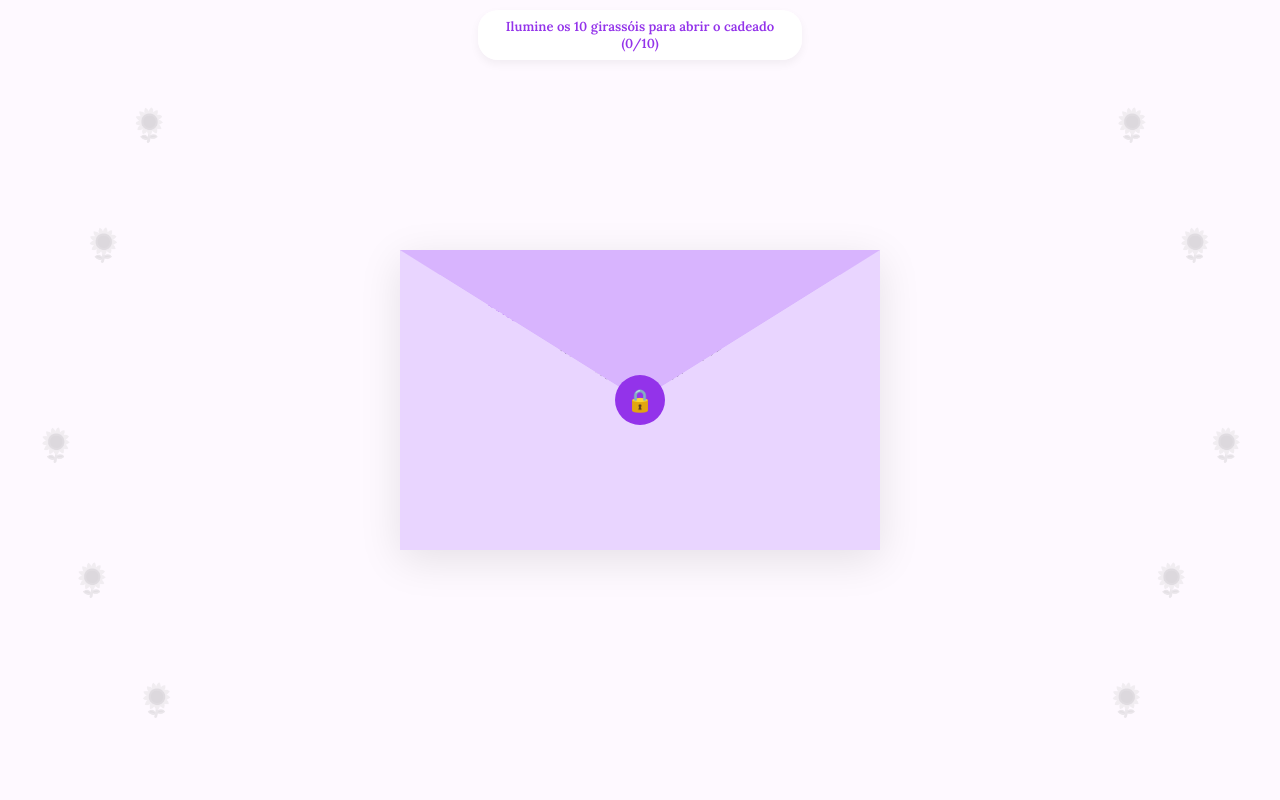
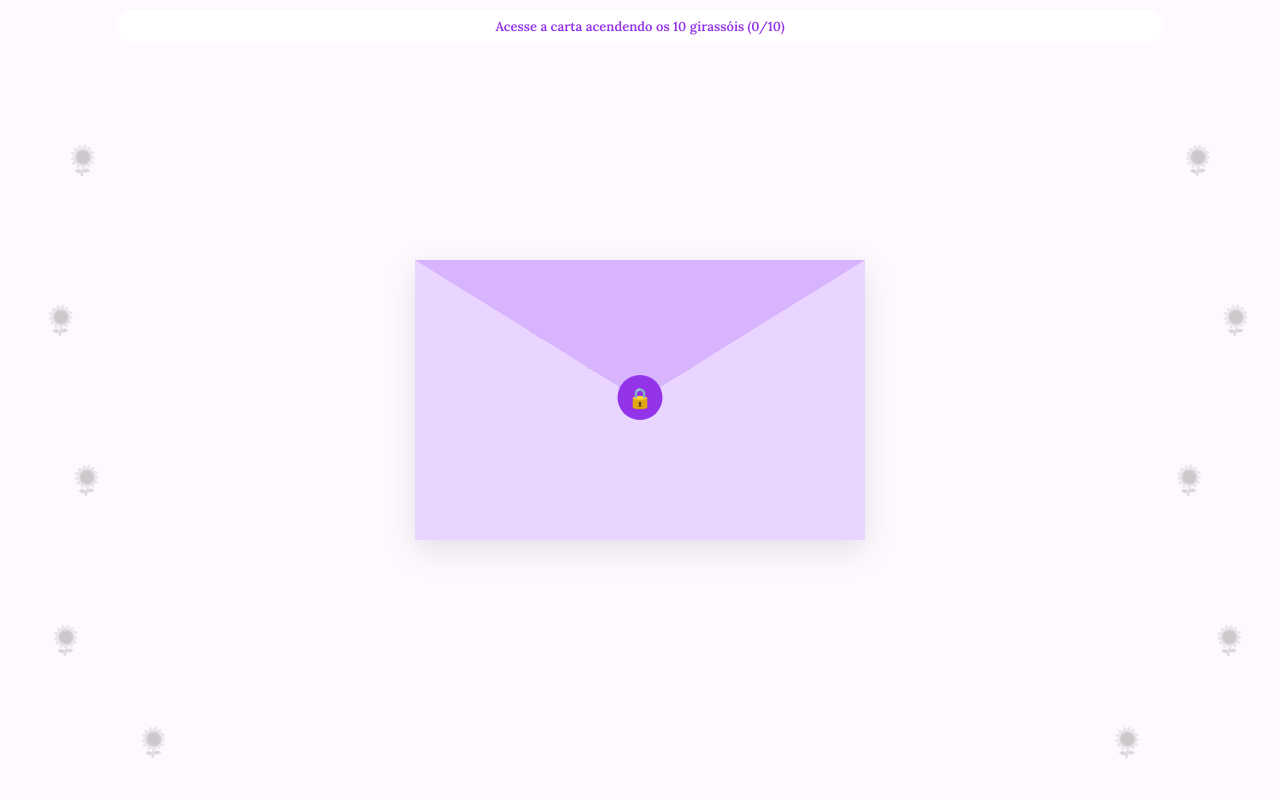
Before and after one commit to macswellisonpsic-droid/carta-mikely, a plain HTML site: page index.html in a window 1280 px wide. Drawn offline with Linux system fonts and the light colour scheme.

Commit message:
Update index.html

```diff
--- a/index.html
+++ b/index.html
@@ -6,136 +6,61 @@
     <title>Para Mikely</title>
     <link href="https://fonts.googleapis.com/css2?family=Dancing+Script:wght@600&family=Lora:ital,wght@0,400;0,600;1,400&family=Montserrat:wght@300;500&display=swap" rel="stylesheet">
     <style>
-        :root {
-            --cor-fundo: #fef9ff;
-            --cor-envelope: #e9d5ff;
-            --cor-envelope-interna: #d8b4fe;
-            --cor-papel: #ffffff;
-            --cor-texto: #4c1d95;
-            --cor-detalhe: #9333ea;
-            --ouro: #ffd700;
-        }
+        :root { --cor-fundo: #fef9ff; --cor-envelope: #e9d5ff; --cor-papel: #ffffff; --cor-detalhe: #9333ea; --ouro: #ffd700; }
+        body { margin: 0; padding: 0; display: flex; justify-content: center; align-items: center; min-height: 100vh; background-color: var(--cor-fundo); font-family: 'Lora', serif; overflow: hidden; touch-action: manipulation; }
 
-        body {
-            margin: 0; padding: 0;
-            display: flex; justify-content: center; align-items: center;
-            min-height: 100vh; background-color: var(--cor-fundo);
-            font-family: 'Lora', serif; overflow: hidden;
-            touch-action: manipulation;
-        }
+        #aviso-topo { position: fixed; top: 10px; text-align: center; color: var(--cor-detalhe); font-weight: bold; z-index: 100; background: rgba(255,255,255,0.9); padding: 8px 12px; border-radius: 20px; font-size: 13px; width: 80%; }
 
-        #aviso-topo {
-            position: fixed; top: 10px; text-align: center;
-            color: var(--cor-detalhe); font-weight: bold; z-index: 100;
-            background: rgba(255,255,255,0.9); padding: 8px 12px;
-            border-radius: 20px; box-shadow: 0 4px 10px rgba(0,0,0,0.05);
-            font-size: 13px; width: 80%; max-width: 300px;
-        }
-
-        .girassol-fundo {
-            position: absolute; font-size: 2rem; cursor: pointer;
-            user-select: none; transition: all 0.4s ease;
-            filter: grayscale(1) opacity(0.2); z-index: 1;
-            display: flex; flex-direction: column; align-items: center;
-        }
-
-        .girassol-fundo.aceso {
-            filter: grayscale(0) opacity(1) drop-shadow(0 0 10px rgba(255, 223, 0, 0.8));
-            transform: scale(1.1); z-index: 2;
-        }
-
-        .palavra-pop {
-            font-size: 10px; color: white; background: var(--cor-detalhe);
-            font-family: 'Montserrat', sans-serif; font-weight: bold;
-            opacity: 0; transition: 0.3s; padding: 3px 7px;
-            border-radius: 5px; margin-bottom: 5px; white-space: nowrap;
-        }
-
+        .girassol-fundo { position: absolute; font-size: 1.8rem; cursor: pointer; transition: all 0.4s ease; filter: grayscale(1) opacity(0.3); z-index: 5; display: flex; flex-direction: column; align-items: center; }
+        .girassol-fundo.aceso { filter: grayscale(0) opacity(1) drop-shadow(0 0 8px orange); transform: scale(1.1); }
+        .palavra-pop { font-size: 9px; color: white; background: var(--cor-detalhe); font-family: 'Montserrat', sans-serif; padding: 3px 6px; border-radius: 4px; margin-bottom: 4px; opacity: 0; }
         .girassol-fundo.aceso .palavra-pop { opacity: 1; }
 
-        .container { position: relative; z-index: 10; perspective: 1000px; }
+        .container { position: relative; z-index: 50; perspective: 1000px; }
+        .envelope-wrapper { position: relative; width: 280px; height: 180px; background-color: var(--cor-envelope); box-shadow: 0 10px 30px rgba(0,0,0,0.1); }
+        .aba { position: absolute; top: 0; width: 0; height: 0; border-top: 90px solid #d8b4fe; border-left: 140px solid transparent; border-right: 140px solid transparent; transform-origin: top; transition: 0.6s; z-index: 55; }
+        .envelope-wrapper::before { content: ""; position: absolute; z-index: 54; border-top: 90px solid transparent; border-right: 140px solid var(--cor-envelope); border-bottom: 90px solid var(--cor-envelope); border-left: 140px solid var(--cor-envelope); }
 
-        .envelope-wrapper {
-            position: relative; width: 320px; height: 210px;
-            background-color: var(--cor-envelope);
-            box-shadow: 0 10px 40px rgba(0,0,0,0.1);
-        }
+        .carta { position: absolute; bottom: 5px; left: 50%; transform: translateX(-50%); width: 92%; height: 85%; background: white; padding: 20px; box-sizing: border-box; transition: 1s; z-index: 52; overflow-y: auto; box-shadow: 0 0 10px rgba(0,0,0,0.1); }
+        .container.aberto .aba { transform: rotateX(180deg); z-index: 10; }
+        .container.aberto .carta { height: 380px; transform: translate(-50%, -180px); z-index: 100; }
 
-        .carta {
-            position: absolute; bottom: 5px; left: 50%; transform: translateX(-50%);
-            width: 94%; height: 90%; background: var(--cor-papel);
-            padding: 25px; box-sizing: border-box; transition: all 1s ease-in-out;
-            z-index: 2; overflow-y: auto;
-        }
+        .selo { position: absolute; top: 70px; left: 50%; transform: translateX(-50%); width: 45px; height: 45px; background: var(--cor-detalhe); border-radius: 50%; z-index: 60; display: flex; align-items: center; justify-content: center; font-size: 20px; transition: 0.5s; }
+        .selo.liberado { background: var(--ouro); box-shadow: 0 0 15px var(--ouro); animation: pulse 1.5s infinite; }
+        @keyframes pulse { 0%, 100% { transform: translateX(-50%) scale(1); } 50% { transform: translateX(-50%) scale(1.1); } }
 
-        .destinatario { font-family: 'Dancing Script', cursive; font-size: 1.4rem; color: var(--cor-detalhe); margin-bottom: 10px; display: block; }
-        .texto-carta { font-size: 0.9rem; line-height: 1.6; color: #333; text-align: justify; }
+        .assinatura { text-align: right; margin-top: 20px; font-family: 'Dancing Script', cursive; font-size: 1.2rem; color: var(--cor-detalhe); }
 
-        .envelope-wrapper::before {
-            content: ""; position: absolute; z-index: 4;
-            border-top: 105px solid transparent; border-right: 160px solid var(--cor-envelope);
-            border-bottom: 105px solid var(--cor-envelope); border-left: 160px solid var(--cor-envelope);
-        }
-
-        .aba {
-            position: absolute; top: 0; width: 0; height: 0;
-            border-top: 105px solid var(--cor-envelope-interna);
-            border-left: 160px solid transparent; border-right: 160px solid transparent;
-            transform-origin: top; transition: all 0.6s ease-in-out; z-index: 5;
-        }
-
-        .selo {
-            position: absolute; top: 85px; left: 50%; transform: translateX(-50%);
-            width: 50px; height: 50px; background: var(--cor-detalhe);
-            border-radius: 50%; z-index: 6; display: flex;
-            align-items: center; justify-content: center; font-size: 22px; transition: 0.5s;
-        }
-
-        .selo.liberado { background: var(--ouro); box-shadow: 0 0 20px var(--ouro); animation: pulse 1.5s infinite; }
-
-        @keyframes pulse {
-            0% { transform: translateX(-50%) scale(1); }
-            50% { transform: translateX(-50%) scale(1.1); }
-            100% { transform: translateX(-50%) scale(1); }
-        }
-
-        .container.aberto .aba { transform: rotateX(180deg); z-index: 1; }
-        .container.aberto .carta { height: 420px; transform: translate(-50%, -180px); z-index: 20; box-shadow: 0 5px 25px rgba(0,0,0,0.15); }
-        .container.aberto .selo { opacity: 0; }
-
-        .assinatura { text-align: right; margin-top: 25px; font-family: 'Dancing Script', cursive; font-size: 1.2rem; color: var(--cor-detalhe); }
-
-        @media (min-width: 601px) {
-            .envelope-wrapper { width: 480px; height: 300px; }
-            .envelope-wrapper::before { border-width: 150px 240px; }
-            .aba { border-width: 150px 240px; }
-            .container.aberto .carta { height: 480px; transform: translate(-50%, -200px); }
-            .selo { top: 125px; }
+        @media (min-width: 600px) {
+            .envelope-wrapper { width: 450px; height: 280px; }
+            .aba, .envelope-wrapper::before { border-width: 140px 225px; }
+            .selo { top: 115px; }
+            .container.aberto .carta { height: 450px; transform: translate(-50%, -220px); }
         }
     </style>
 </head>
 <body>
+    <div id="aviso-topo">Acesse a carta acendendo os 10 girassóis (<span id="count">0</span>/10)</div>
 
-    <div id="aviso-topo">Ilumine os 10 girassóis para abrir o cadeado (<span id="count">0</span>/10)</div>
+    <div class="girassol-fundo" style="top: 15%; left: 5%;" onclick="acender(this)"><span class="palavra-pop">Amor</span>🌻</div>
+    <div class="girassol-fundo" style="top: 35%; left: 2%;" onclick="acender(this)"><span class="palavra-pop">Maternidade</span>🌻</div>
+    <div class="girassol-fundo" style="top: 55%; left: 5%;" onclick="acender(this)"><span class="palavra-pop">Família</span>🌻</div>
+    <div class="girassol-fundo" style="top: 75%; left: 2%;" onclick="acender(this)"><span class="palavra-pop">Transformação</span>🌻</div>
+    <div class="girassol-fundo" style="bottom: 5%; left: 10%;" onclick="acender(this)"><span class="palavra-pop">Gratidão</span>🌻</div>
 
-    <div class="girassol-fundo" style="top: 10%; left: 10%;" onclick="acender(this)"><span class="palavra-pop">Amor</span>🌻</div>
-    <div class="girassol-fundo" style="top: 10%; right: 10%;" onclick="acender(this)"><span class="palavra-pop">Luz</span>🌻</div>
-    <div class="girassol-fundo" style="top: 25%; left: 5%;" onclick="acender(this)"><span class="palavra-pop">Maternidade</span>🌻</div>
-    <div class="girassol-fundo" style="top: 25%; right: 5%;" onclick="acender(this)"><span class="palavra-pop">Força</span>🌻</div>
-    <div class="girassol-fundo" style="bottom: 10%; left: 10%;" onclick="acender(this)"><span class="palavra-pop">Gratidão</span>🌻</div>
-    <div class="girassol-fundo" style="bottom: 10%; right: 10%;" onclick="acender(this)"><span class="palavra-pop">Família</span>🌻</div>
-    <div class="girassol-fundo" style="bottom: 25%; left: 5%;" onclick="acender(this)"><span class="palavra-pop">Orgulho</span>🌻</div>
-    <div class="girassol-fundo" style="bottom: 25%; right: 5%;" onclick="acender(this)"><span class="palavra-pop">Transformação</span>🌻</div>
-    <div class="girassol-fundo" style="top: 50%; left: 2%;" onclick="acender(this)"><span class="palavra-pop">Coragem</span>🌻</div>
-    <div class="girassol-fundo" style="top: 50%; right: 2%;" onclick="acender(this)"><span class="palavra-pop">Cuidado</span>🌻</div>
+    <div class="girassol-fundo" style="top: 15%; right: 5%;" onclick="acender(this)"><span class="palavra-pop">Luz</span>🌻</div>
+    <div class="girassol-fundo" style="top: 35%; right: 2%;" onclick="acender(this)"><span class="palavra-pop">Força</span>🌻</div>
+    <div class="girassol-fundo" style="top: 55%; right: 5%;" onclick="acender(this)"><span class="palavra-pop">Coragem</span>🌻</div>
+    <div class="girassol-fundo" style="top: 75%; right: 2%;" onclick="acender(this)"><span class="palavra-pop">Cuidado</span>🌻</div>
+    <div class="girassol-fundo" style="bottom: 5%; right: 10%;" onclick="acender(this)"><span class="palavra-pop">Orgulho</span>🌻</div>
 
     <div class="container" id="envelopeContainer" onclick="tentarAbrir()">
         <div class="envelope-wrapper">
             <div class="aba"></div>
             <div class="selo" id="seloCadeado">🔒</div>
             <div class="carta">
-                <span class="destinatario">Para Minha Irmã Mikely,</span>
-                <div class="texto-carta">
+                <span style="font-family:'Dancing Script';font-size:1.4rem;color:var(--cor-detalhe)">Para Minha Irmã Mikely,</span>
+                <div style="font-size:0.85rem;line-height:1.5;color:#333;margin-top:10px;text-align:justify;">
                     <p>Este ano te transformou de um jeito profundo. Tornar-se mãe não foi apenas ganhar um novo papel, foi abrir espaço no coração para um amor que reorganiza tudo. Você mudou, cresceu e se fortaleceu, mesmo nos dias em que se sentiu cansada ou insegura.</p>
                     <p>Ver você nessa nova fase é perceber o quanto o cuidado já fazia parte de quem você é. Agora ele ganhou um nome, um rosto e um sentido ainda maior. Entre noites curtas, aprendizados constantes e um amor que não se explica, você segue fazendo o melhor que pode, e isso é mais do que suficiente.</p>
                     <p>Quero que você saiba que não precisa ser perfeita. Ser presente, humana e amorosa já é imenso. E, mesmo sendo mãe agora, você continua sendo você, com sua história, sua sensibilidade e sua luz.</p>
@@ -148,21 +73,21 @@
     </div>
 
     <script>
-        let girassoisAcesos = 0; const totalGirassois = 10;
-        function acender(elemento) {
-            if (!elemento.classList.contains('aceso')) {
-                elemento.classList.add('aceso'); girassoisAcesos++;
+        let girassoisAcesos = 0;
+        function acender(e) {
+            if (!e.classList.contains('aceso')) {
+                e.classList.add('aceso'); girassoisAcesos++;
                 document.getElementById('count').innerText = girassoisAcesos;
-                if (girassoisAcesos === totalGirassois) {
-                    const selo = document.getElementById('seloCadeado');
-                    selo.innerText = "🔓"; selo.classList.add('liberado');
+                if (girassoisAcesos === 10) {
+                    const s = document.getElementById('seloCadeado');
+                    s.innerText = "🔓"; s.classList.add('liberado');
                     document.getElementById('aviso-topo').innerText = "Cadeado aberto! Toque no envelope.";
                 }
             }
             event.stopPropagation();
         }
         function tentarAbrir() {
-            if (girassoisAcesos < totalGirassois) alert("Ilumine os 10 girassóis primeiro!");
+            if (girassoisAcesos < 10) alert("Ilumine os 10 girassóis laterais primeiro!");
             else document.getElementById('envelopeContainer').classList.toggle('aberto');
         }
     </script>
```
